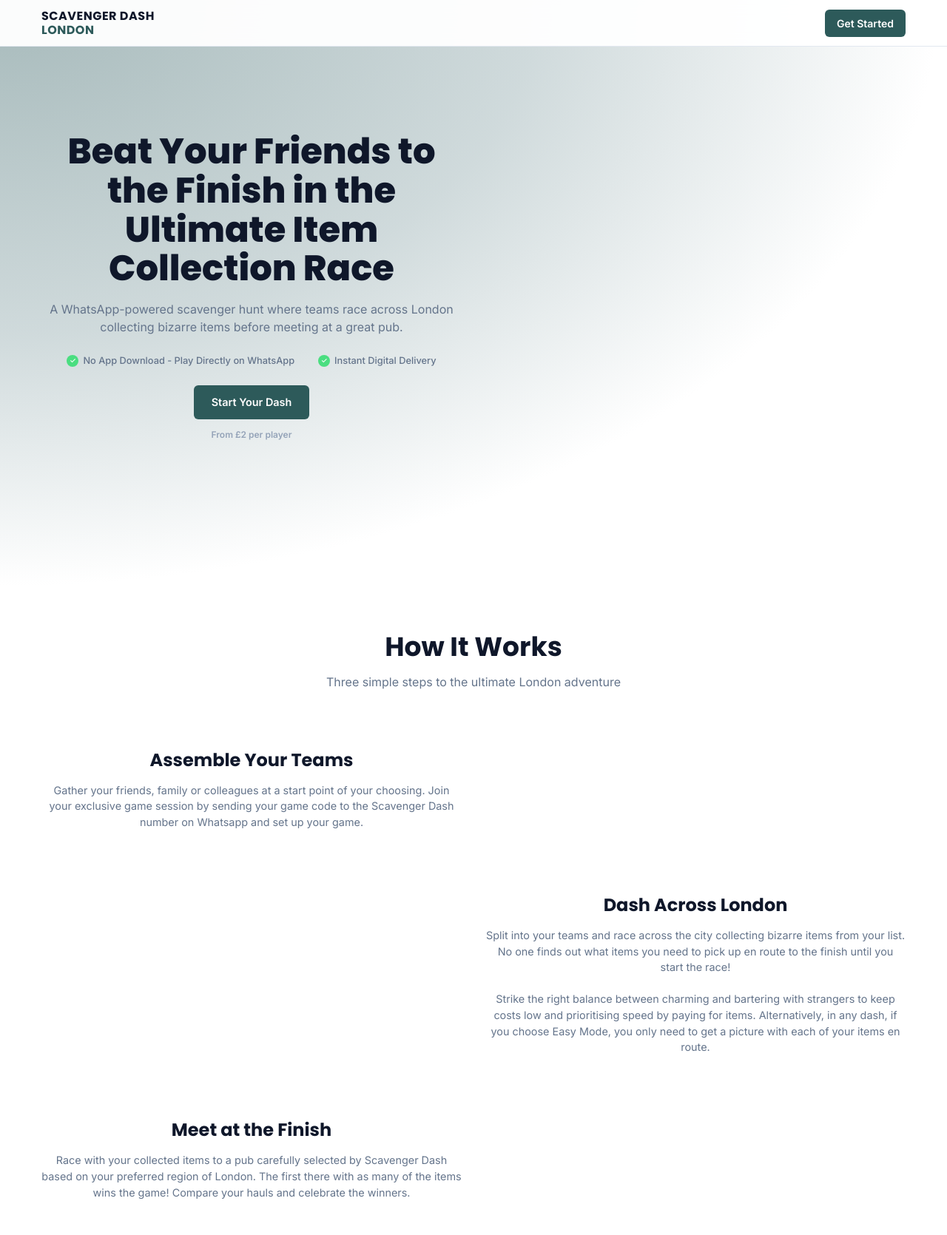
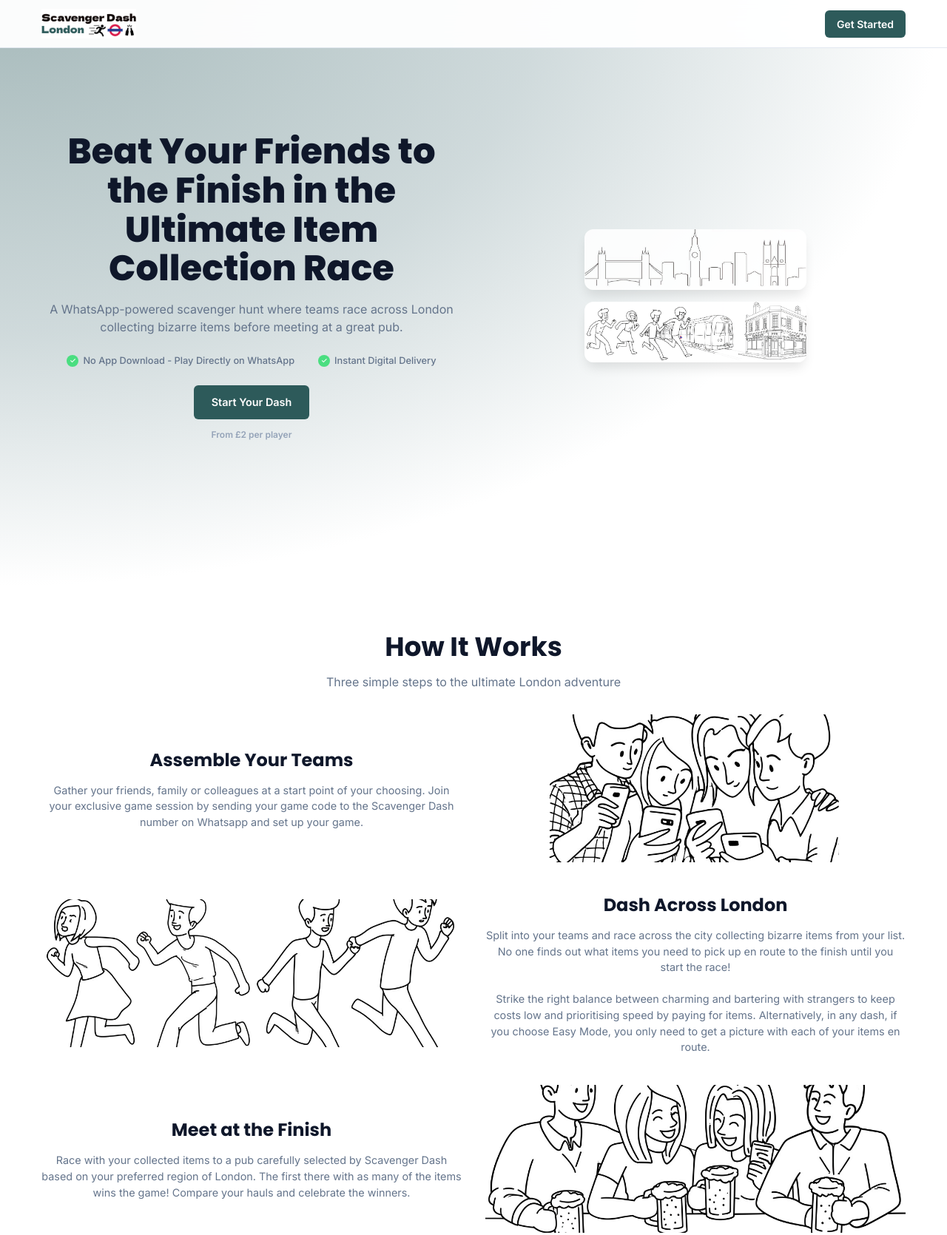
Before and after one commit to el16a2t/scavenger-dash-website, a plain HTML site: page index.html in a window 1280 px wide. Shown: the top 1670 px of the page at 74% size. Drawn offline with Linux system fonts and the light colour scheme.

Commit message:
added site imagery

```diff
--- a/index.html
+++ b/index.html
@@ -4,6 +4,7 @@
     <meta charset="UTF-8">
     <meta name="viewport" content="width=device-width, initial-scale=1.0">
     <title>Scavenger Dash London</title>
+    <link rel="icon" href="favicon.ico" type="image/x-icon">
     <style>
         @import url('https://fonts.googleapis.com/css2?family=Poppins:wght@300;400;500;600;700;800;900&family=Inter:wght@300;400;500;600;700&display=swap');
 
@@ -95,18 +96,13 @@
         }
 
         .logo {
-            font-family: 'Poppins', sans-serif;
-            font-size: 1rem;
-            font-weight: 700;
-            color: var(--text-primary);
-            line-height: 1.2;
-            text-transform: uppercase;
-            letter-spacing: 0.5px;
-        }
-
-        .logo-london {
-            color: var(--accent);
-            display: block;
+            display: flex;
+            align-items: center;
+        }
+
+        .logo-image {
+            height: 40px;
+            width: auto;
         }
 
         .nav-cta {
@@ -225,6 +221,45 @@
             font-weight: 600;
         }
 
+        .hero-images {
+    display: flex;
+    flex-direction: column;
+    gap: 1rem;
+    align-items: center;
+}
+
+.hero-image-main,
+.hero-image-secondary {
+    width: 100%;
+    max-width: 300px;
+    height: auto;
+    border-radius: 12px;
+    box-shadow: var(--shadow-lg);
+}
+
+/* Mobile: Stack images above and below text */
+@media (max-width: 768px) {
+    .hero-container {
+        grid-template-columns: 1fr;
+        gap: 1.5rem;
+    }
+
+    .hero-visual {
+        order: -1; /* Move images above text on mobile */
+    }
+
+    .hero-images {
+        flex-direction: row;
+        justify-content: center;
+        gap: 1rem;
+    }
+
+    .hero-image-main,
+    .hero-image-secondary {
+        max-width: 150px;
+    }
+}
+
         /* Section Styling */
         .section {
             padding: 3rem 0;
@@ -312,6 +347,13 @@
             justify-content: center;
             position: relative;
             overflow: hidden;
+        }
+
+        .step-image {
+            width: 100%;
+            height: 100%;
+            object-fit: cover;
+            border-radius: 12px;
         }
 
         /* WhatsApp Demo */
@@ -962,8 +1004,7 @@
     <nav class="nav" id="nav">
         <div class="nav-container">
             <div class="logo">
-                Scavenger Dash
-                <span class="logo-london">London</span>
+                <img src="SDL-logo.png" alt="Scavenger Dash London" class="logo-image">
             </div>
             <a href="#pricing" class="nav-cta">Get Started</a>
         </div>
@@ -991,7 +1032,10 @@
                 <p class="price-note">From £2 per player</p>
             </div>
             <div class="hero-visual">
-                <!-- This space for future hero visual -->
+                <div class="hero-images">
+            <img src="hero-primary.png" alt="London Adventure" class="hero-image-main">
+            <img src="hero-secondary.png" alt="Team Racing" class="hero-image-secondary">
+    </div>
             </div>
         </div>
     </section>
@@ -1011,7 +1055,7 @@
                         </p>
                     </div>
                     <div class="step-visual">
-                        <!-- Image placeholder for assembly -->
+                        <img src="step1-team.png" alt="Team Assembly" class="step-image">
                     </div>
                 </div>
 
@@ -1023,7 +1067,7 @@
                         </p>
                     </div>
                     <div class="step-visual">
-                        <!-- Image placeholder for dashing -->
+                        <img src="step2-running.png" alt="Racing Across London" class="step-image">
                     </div>
                 </div>
 
@@ -1035,7 +1079,7 @@
                         </p>
                     </div>
                     <div class="step-visual">
-                        <!-- Image placeholder for pub finish -->
+                        <img src="step3-pub.png" alt="Pub Celebration" class="step-image">
                     </div>
                 </div>
             </div>
@@ -1516,17 +1560,14 @@
 
         // Plan selection
         function selectPlan(planName) {
-            const button = event.target;
-            const originalText = button.textContent;
-            button.textContent = 'Selected!';
-            button.style.background = 'var(--success)';
-
-            setTimeout(() => {
-                alert(`Excellent choice! You selected: ${planName}\n\nRedirecting to secure checkout...`);
-                button.textContent = originalText;
-                button.style.background = 'var(--accent)';
-            }, 800);
-        }
+    if (planName === 'Classic 2-3') {
+        window.location.href = 'https://buy.stripe.com/8x25kF77VfEJbRs0Qe53O00';
+    } else if (planName === 'Classic 4-6') {
+        window.location.href = 'https://buy.stripe.com/dRm8wRgIv3W1aNoaqO53O01';
+    } else {
+        alert('This plan is coming soon!');
+    }
+}
 
         // Smooth scrolling for navigation
         document.querySelectorAll('a[href^="#"]').forEach(anchor => {
```
Also changed, not shown: SDL-logo.png (added), favicon.ico (added), hero-primary.png (added), hero-secondary.png (added), step1-team.png (added), step2-running.png (added), step3-pub.png (added).
